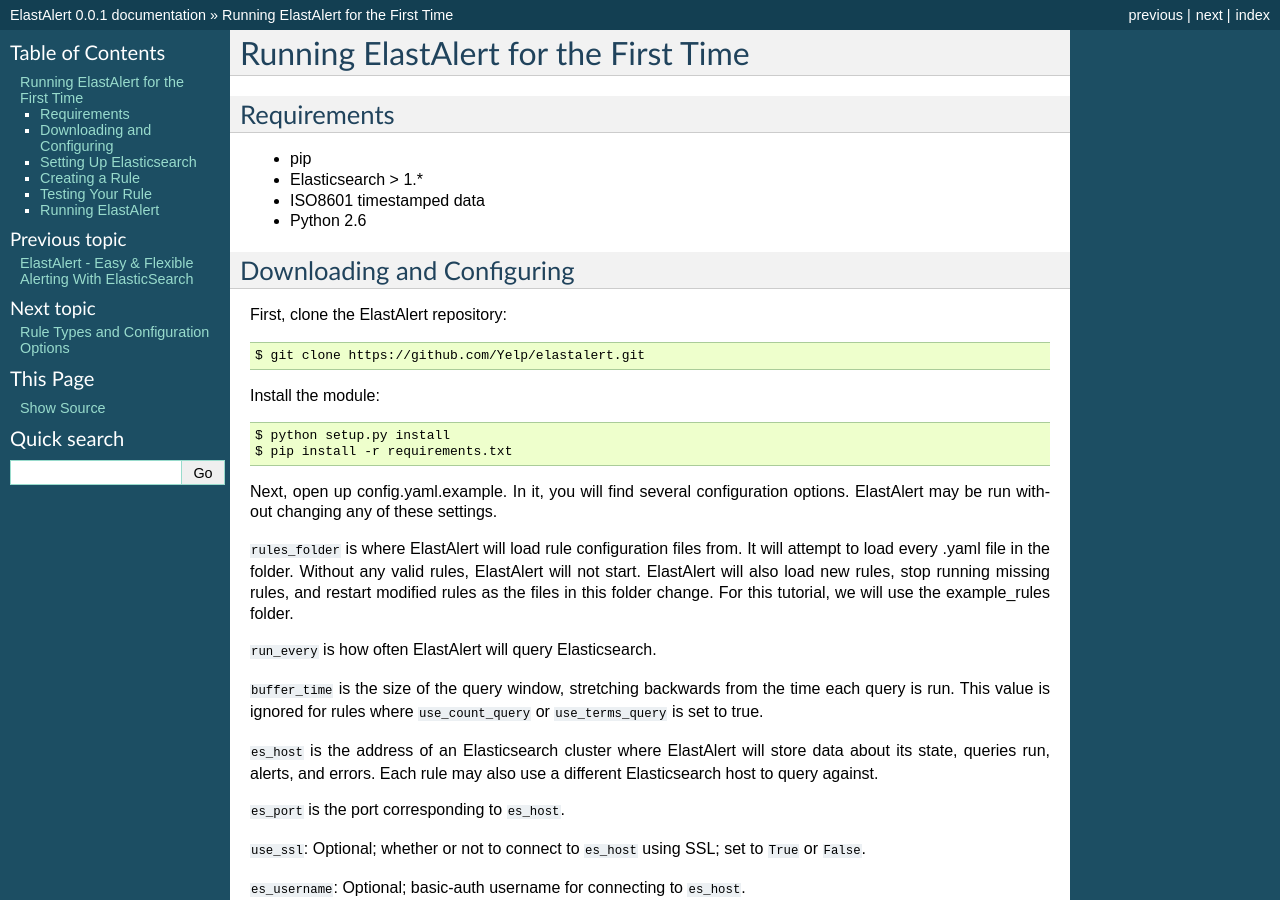
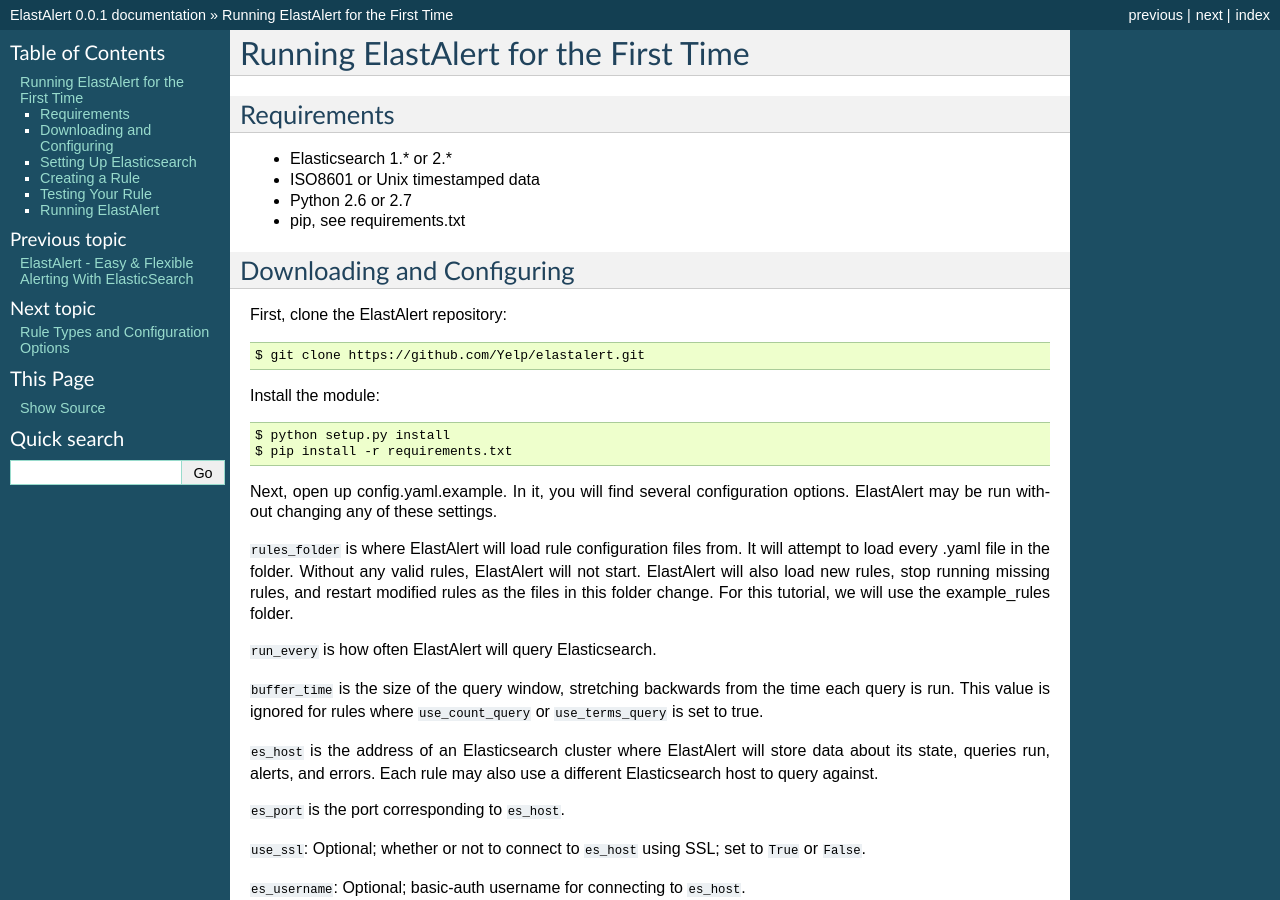
Before and after one commit to Yelp/elastalert, a Sphinx documentation site: the page built from docs/source/running_elastalert.rst, in a window 1280 px wide and 900 px high. Built offline with Sphinx 7.4.7, drawn with Linux system fonts in a browser that asks for light colours.

Commit message:
Updated requirements

```diff
--- a/docs/source/running_elastalert.rst
+++ b/docs/source/running_elastalert.rst
@@ -6,10 +6,10 @@
 Requirements
 ------------
 
-- pip
-- Elasticsearch > 1.*
-- ISO8601 timestamped data
-- Python 2.6
+- Elasticsearch 1.* or 2.*
+- ISO8601 or Unix timestamped data
+- Python 2.6 or 2.7
+- pip, see requirements.txt
 
 Downloading and Configuring
 ---------------------------
```
